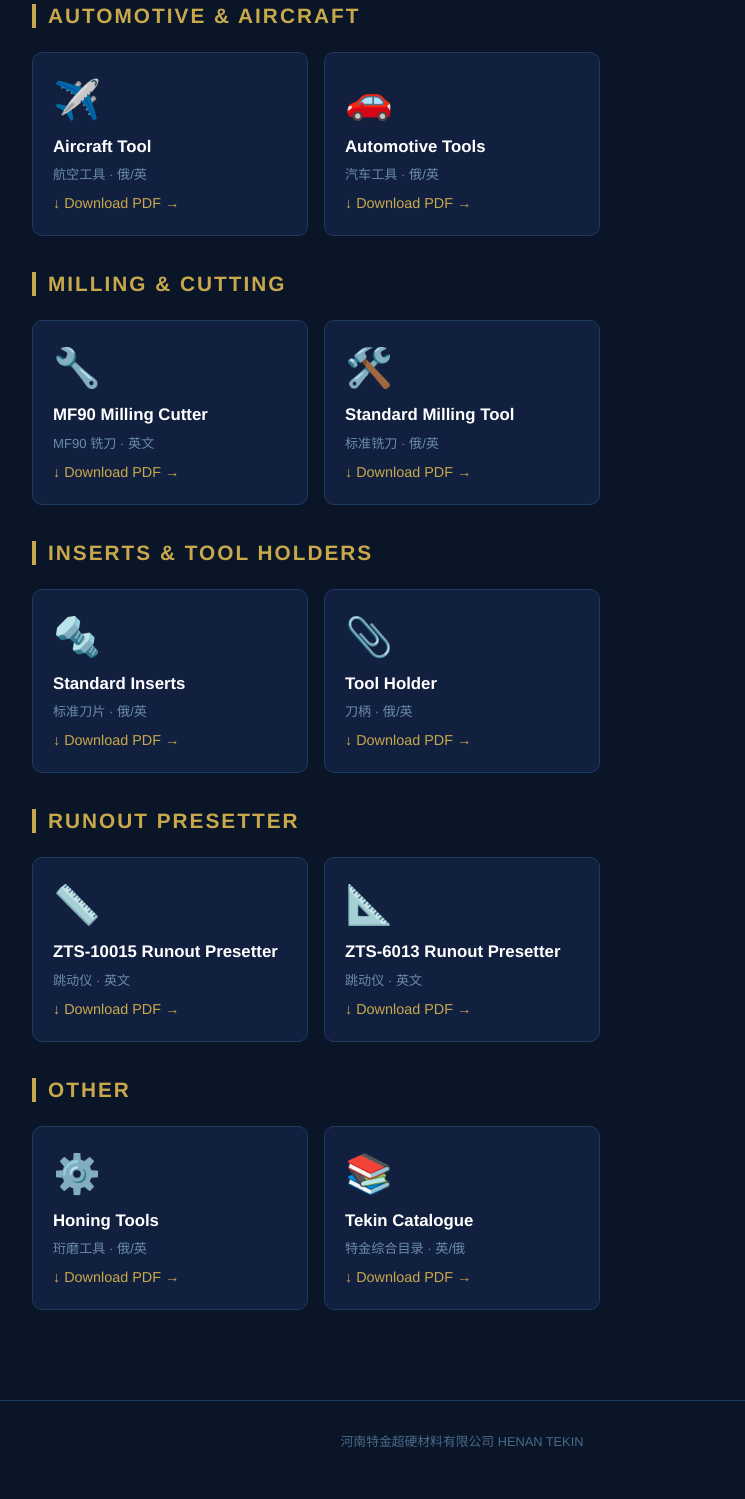
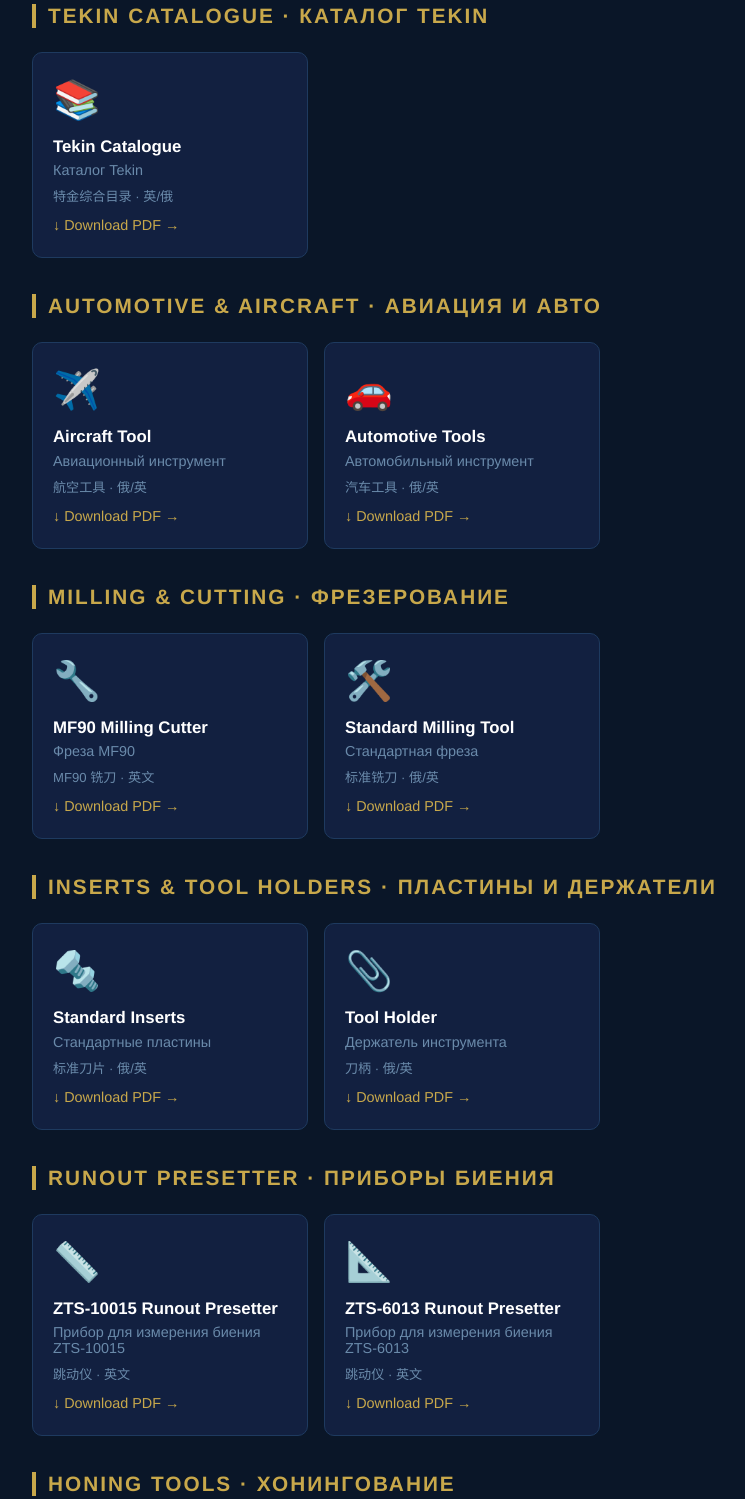
Before and after one commit to yangyizheng325-collab/Tekin-catalog, a plain HTML site: page index.html in a window 1280 px wide. Shown: the part 336-1835 px from the top of the page, without its empty margins (178-923 px from the left). Drawn offline with Linux system fonts and the light colour scheme.

Commit message:
Update index.html

```diff
--- a/index.html
+++ b/index.html
@@ -16,7 +16,8 @@
   .card { background: #122040; border: 1px solid #1e3a5f; border-radius: 10px; padding: 24px 20px; text-decoration: none; color: #fff; transition: all 0.3s; display: block; }
   .card:hover { background: #1a3a6a; border-color: #c8a84b; transform: translateY(-3px); box-shadow: 0 8px 24px rgba(200,168,75,0.15); }
   .card .icon { font-size: 2.4em; margin-bottom: 12px; }
-  .card .title { font-size: 1.05em; font-weight: 600; margin-bottom: 6px; line-height: 1.4; }
+  .card .title { font-size: 1.05em; font-weight: 600; margin-bottom: 4px; line-height: 1.4; }
+  .card .title-ru { font-size: 0.9em; color: #6a8aaa; margin-bottom: 8px; }
   .card .desc { font-size: 0.82em; color: #6a8aaa; }
   .card .arrow { margin-top: 12px; color: #c8a84b; font-size: 0.9em; }
   footer { text-align: center; padding: 30px; color: #4a6a8a; font-size: 0.8em; border-top: 1px solid #1e3a5f; margin-top: 40px; }
@@ -33,82 +34,96 @@
 <div class="container">
   <div class="note">📥 Select a catalogue below to download the PDF</div>
 
-  <h2>AUTOMOTIVE &amp; AIRCRAFT</h2>
+  <h2>TEKIN CATALOGUE · КАТАЛОГ TEKIN</h2>
+  <div class="grid">
+    <a class="card" href="Tekin catalogue, 特金英俄-2025.pdf" download>
+      <div class="icon">📚</div>
+      <div class="title">Tekin Catalogue</div>
+      <div class="title-ru">Каталог Tekin</div>
+      <div class="desc">特金综合目录 · 英/俄</div>
+      <div class="arrow">↓ Download PDF →</div>
+    </a>
+  </div>
+
+  <h2 style="margin-top:36px;">AUTOMOTIVE &amp; AIRCRAFT · АВИАЦИЯ И АВТО</h2>
   <div class="grid">
     <a class="card" href="Aircraft tool.pdf" download>
       <div class="icon">✈️</div>
       <div class="title">Aircraft Tool</div>
+      <div class="title-ru">Авиационный инструмент</div>
       <div class="desc">航空工具 · 俄/英</div>
       <div class="arrow">↓ Download PDF →</div>
     </a>
     <a class="card" href="Automotive tools.pdf" download>
       <div class="icon">🚗</div>
       <div class="title">Automotive Tools</div>
+      <div class="title-ru">Автомобильный инструмент</div>
       <div class="desc">汽车工具 · 俄/英</div>
       <div class="arrow">↓ Download PDF →</div>
     </a>
   </div>
 
-  <h2 style="margin-top:36px;">MILLING &amp; CUTTING</h2>
+  <h2 style="margin-top:36px;">MILLING &amp; CUTTING · ФРЕЗЕРОВАНИЕ</h2>
   <div class="grid">
     <a class="card" href="MF90 milling cutter--2021 -EN.pdf" download>
       <div class="icon">🔧</div>
       <div class="title">MF90 Milling Cutter</div>
+      <div class="title-ru">Фреза MF90</div>
       <div class="desc">MF90 铣刀 · 英文</div>
       <div class="arrow">↓ Download PDF →</div>
     </a>
     <a class="card" href="Standard milling tool.pdf" download>
       <div class="icon">🛠️</div>
       <div class="title">Standard Milling Tool</div>
+      <div class="title-ru">Стандартная фреза</div>
       <div class="desc">标准铣刀 · 俄/英</div>
       <div class="arrow">↓ Download PDF →</div>
     </a>
   </div>
 
-  <h2 style="margin-top:36px;">INSERTS &amp; TOOL HOLDERS</h2>
+  <h2 style="margin-top:36px;">INSERTS &amp; TOOL HOLDERS · ПЛАСТИНЫ И ДЕРЖАТЕЛИ</h2>
   <div class="grid">
     <a class="card" href="Standard inserts.pdf" download>
       <div class="icon">🔩</div>
       <div class="title">Standard Inserts</div>
+      <div class="title-ru">Стандартные пластины</div>
       <div class="desc">标准刀片 · 俄/英</div>
       <div class="arrow">↓ Download PDF →</div>
     </a>
     <a class="card" href="Tool holder.pdf" download>
       <div class="icon">📎</div>
       <div class="title">Tool Holder</div>
+      <div class="title-ru">Держатель инструмента</div>
       <div class="desc">刀柄 · 俄/英</div>
       <div class="arrow">↓ Download PDF →</div>
     </a>
   </div>
 
-  <h2 style="margin-top:36px;">RUNOUT PRESETTER</h2>
+  <h2 style="margin-top:36px;">RUNOUT PRESETTER · ПРИБОРЫ БИЕНИЯ</h2>
   <div class="grid">
     <a class="card" href="Runout presetter ZTS-10015-EN.pdf" download>
       <div class="icon">📏</div>
       <div class="title">ZTS-10015 Runout Presetter</div>
+      <div class="title-ru">Прибор для измерения биения ZTS-10015</div>
       <div class="desc">跳动仪 · 英文</div>
       <div class="arrow">↓ Download PDF →</div>
     </a>
     <a class="card" href="Runout presetter ZTS-6013-EN.pdf" download>
       <div class="icon">📐</div>
       <div class="title">ZTS-6013 Runout Presetter</div>
+      <div class="title-ru">Прибор для измерения биения ZTS-6013</div>
       <div class="desc">跳动仪 · 英文</div>
       <div class="arrow">↓ Download PDF →</div>
     </a>
   </div>
 
-  <h2 style="margin-top:36px;">OTHER</h2>
+  <h2 style="margin-top:36px;">HONING TOOLS · ХОНИНГОВАНИЕ</h2>
   <div class="grid">
     <a class="card" href="Honing tools.pdf" download>
       <div class="icon">⚙️</div>
       <div class="title">Honing Tools</div>
+      <div class="title-ru">Хонинговальный инструмент</div>
       <div class="desc">珩磨工具 · 俄/英</div>
-      <div class="arrow">↓ Download PDF →</div>
-    </a>
-    <a class="card" href="Tekin catalogue, 特金英俄-2025.pdf" download>
-      <div class="icon">📚</div>
-      <div class="title">Tekin Catalogue</div>
-      <div class="desc">特金综合目录 · 英/俄</div>
       <div class="arrow">↓ Download PDF →</div>
     </a>
   </div>
```
